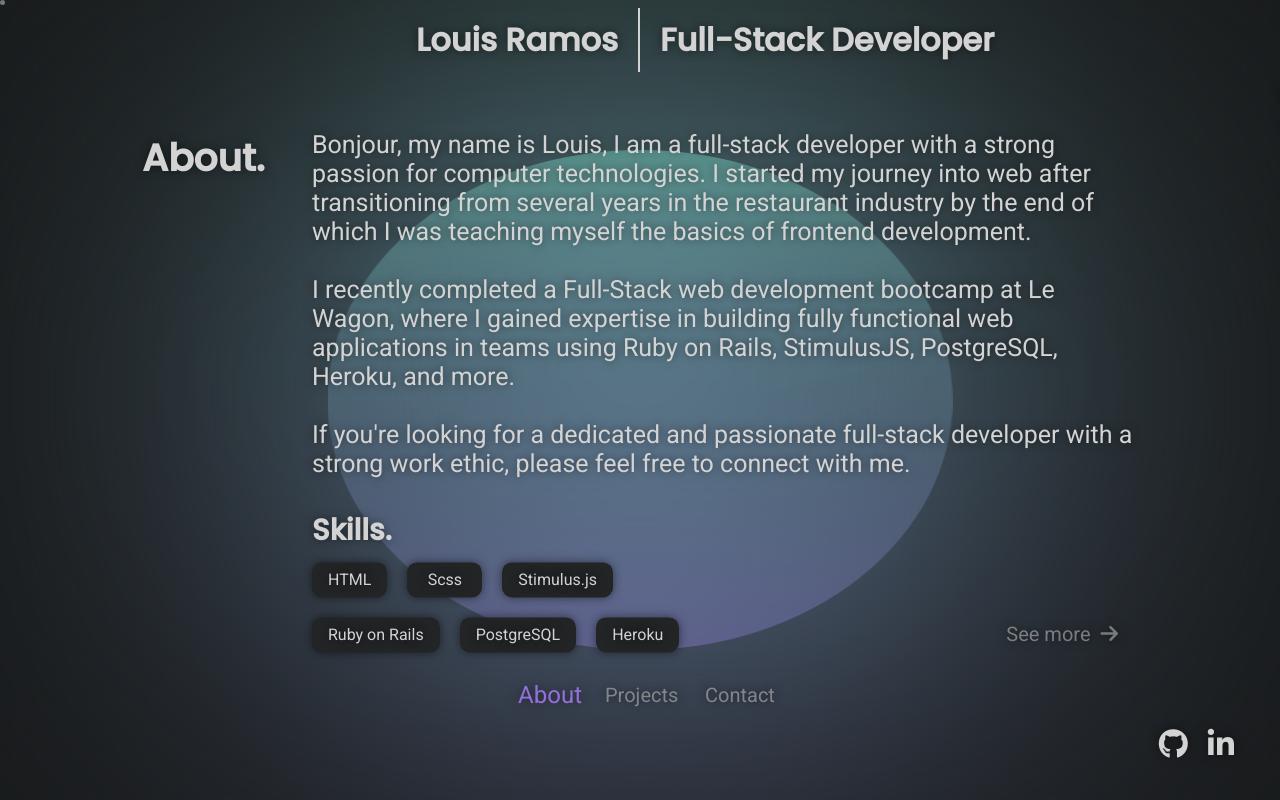
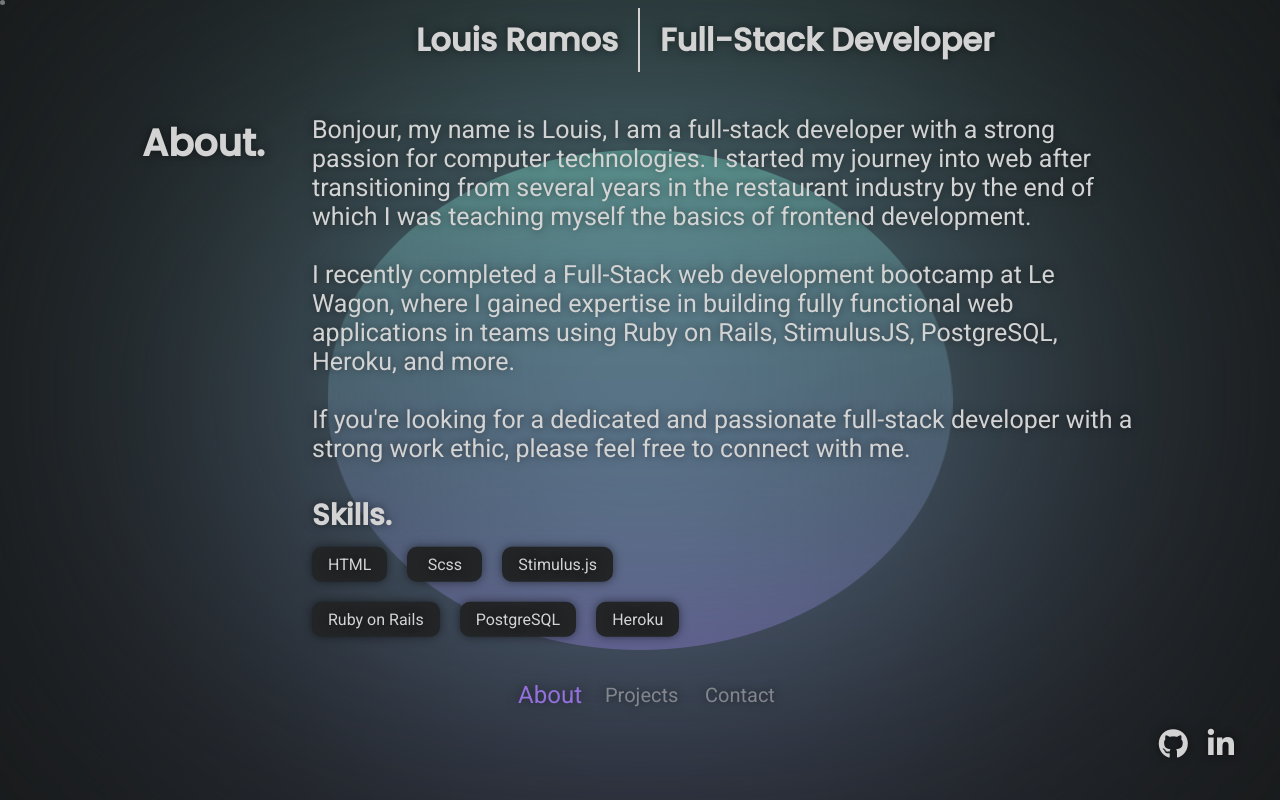
Before and after one commit to wJoenn/portfolio, a website built with Parcel: page index.html in a window 1280 px wide. Built offline with nearby package versions, Linux system fonts and the light colour scheme; what @hotwired/stimulus would draw is missing.

Commit message:
Removed see more button

```diff
--- a/index.html
+++ b/index.html
@@ -47,7 +47,6 @@
                 </nav>
               </div>
 
-              <a href="#projects" class="more">See more <i class="fa-solid fa-arrow-right"></i></a>
             </div>
           </div>
         </section>
--- a/javascript/controllers/blob_controller.js
+++ b/javascript/controllers/blob_controller.js
@@ -15,7 +15,7 @@ export default class extends Controller {
         left: `${clientX}px`,
         top: `${clientY}px`
       }, {
-        duration: 1000,
+        duration: 3000,
         fill: "forwards"
       })
     })
--- a/stylesheets/config/_setup.scss
+++ b/stylesheets/config/_setup.scss
@@ -2,6 +2,7 @@
   cursor: none;
   margin: 0;
   padding: 0;
+  text-shadow: $shadow;
 }
 
 *, *::before, *::after {
@@ -24,7 +25,6 @@ body {
   height: 1px;
   min-height: 100vh;
   overflow: hidden;
-  text-shadow: $shadow;
 }
 
 main {
--- a/stylesheets/pages/_about.scss
+++ b/stylesheets/pages/_about.scss
@@ -3,6 +3,7 @@
   display: flex;
   font-size: 25px;
   justify-content: center;
+  position: relative;
 
   .container {
     display: flex;
@@ -44,20 +45,5 @@
         }
       }
     }
-
-    .more {
-      align-items: baseline;
-      align-self: flex-end;
-      color: $lightgrey50;
-      display: flex;
-      font-size: 20px;
-      gap: 10px;
-      margin: -80px 20px 0;
-      transition: color 0.3s ease;
-
-      &:hover {
-        color: $lightgrey;
-      }
-    }
   }
 }
```
